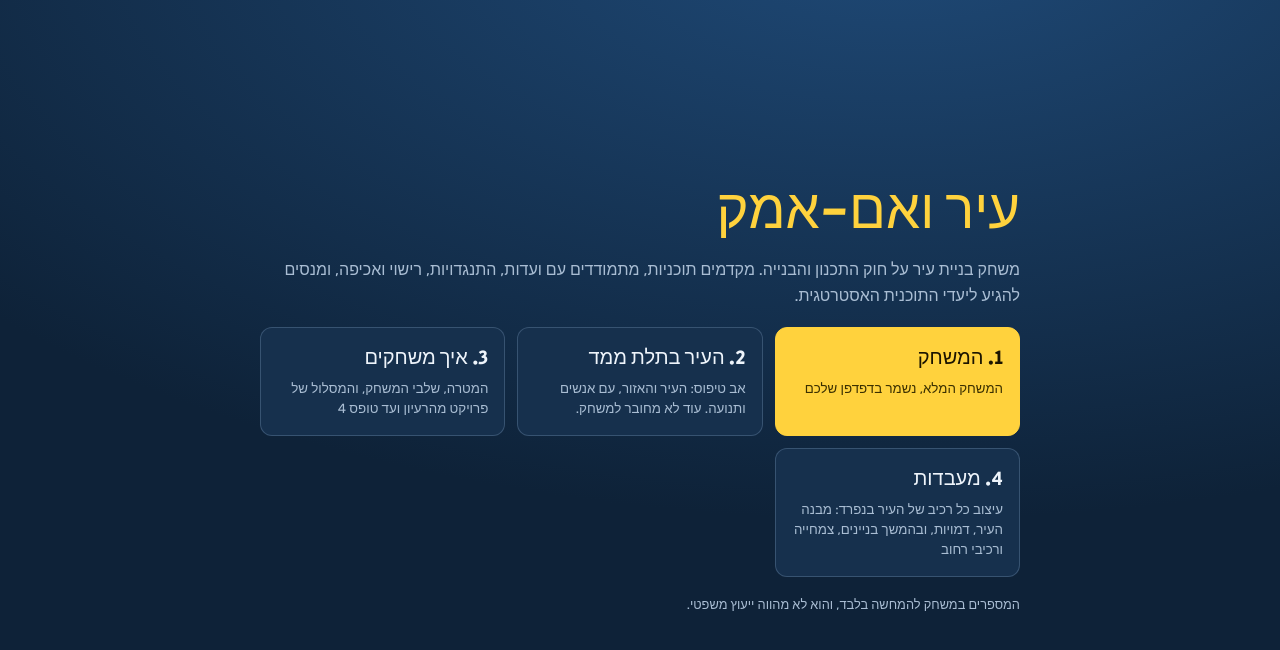
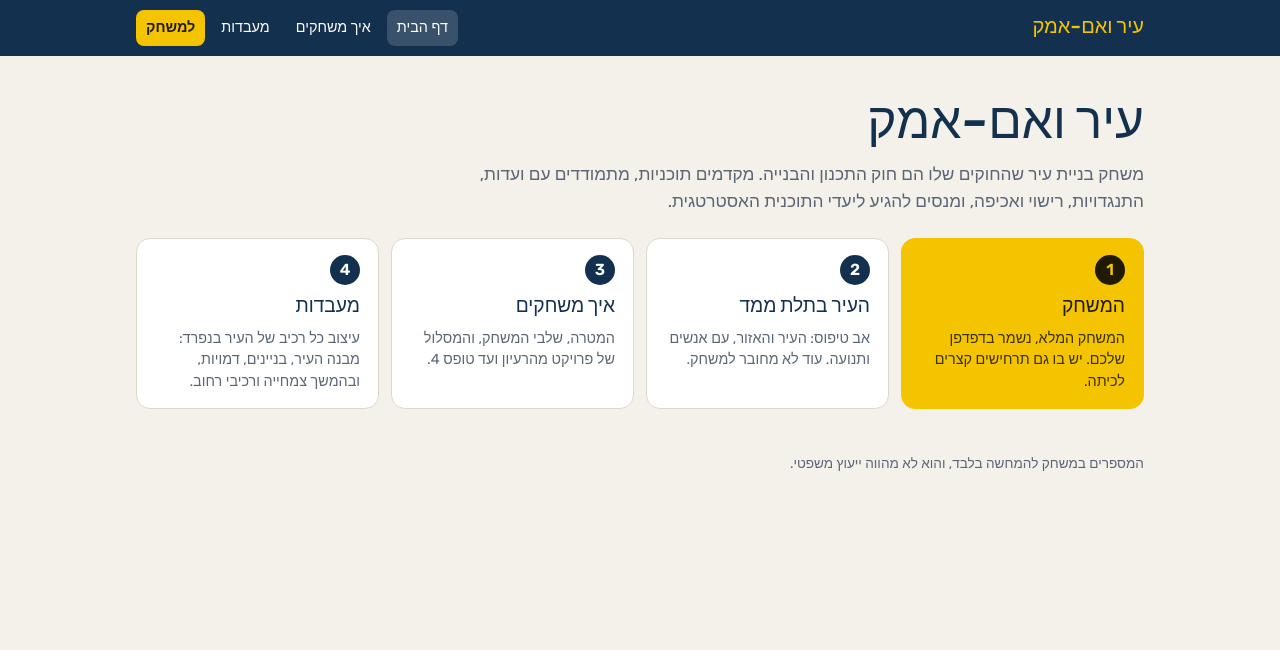
Before and after one commit to adishalem/Adi-s-planning-game, a plain HTML site: page index.html in a window 1280 px wide. Drawn offline with Linux system fonts and the light colour scheme.

Commit message:
Home page and labs hub in the same light style as the how-to-play page, shared top bar
Co-Authored-By: Claude Opus 5.5 <noreply@anthropic.com>

```diff
--- a/index.html
+++ b/index.html
@@ -3,33 +3,46 @@
 <meta charset="utf-8">
 <meta name="viewport" content="width=device-width, initial-scale=1, viewport-fit=cover">
 <title>עיר ואם-אמק</title>
-<link rel="stylesheet" href="https://fonts.googleapis.com/css2?family=Secular+One&family=Rubik:wght@400;500&display=swap">
+<link rel="stylesheet" href="https://fonts.googleapis.com/css2?family=Secular+One&family=Rubik:wght@400;500;600&display=swap">
 <style>
-:root{--bg:#0e2238;--card:#16304d;--line:rgba(173,205,240,.22);--ink:#eef4fb;--muted:#a9bdd3;--accent:#ffd23d;--accent-ink:#1b1400;color-scheme:dark}
-body{margin:0;min-height:100vh;background:radial-gradient(1200px 600px at 70% -10%,#1f4a78,var(--bg));color:var(--ink);font-family:Rubik,Arial,sans-serif;display:flex;align-items:center;justify-content:center;padding:24px 16px;box-sizing:border-box}
-main{width:min(760px,100%);display:grid;gap:18px}
-h1{margin:0;font-family:"Secular One",Rubik,sans-serif;font-weight:400;font-size:clamp(2.2rem,7vw,3.4rem);color:var(--accent);line-height:1}
-h2{margin:6px 0 0;font-family:"Secular One",Rubik,sans-serif;font-weight:400;font-size:1.3rem}
-p{margin:0;color:var(--muted);line-height:1.6}
-.cards{display:grid;grid-template-columns:repeat(auto-fit,minmax(210px,1fr));gap:12px}
-.card{display:grid;gap:6px;align-content:start;padding:16px;border:1px solid var(--line);border-radius:12px;background:var(--card);color:var(--ink);text-decoration:none}
-.card b{font-family:"Secular One",Rubik,sans-serif;font-weight:400;font-size:1.25rem}
-.card small{color:var(--muted);line-height:1.5}
-.card .tag{justify-self:start;font-size:.72rem;padding:2px 8px;border-radius:99px;background:rgba(255,210,61,.16);color:var(--accent)}
-a.card.pri{background:var(--accent);color:var(--accent-ink);border-color:var(--accent)}a.card.pri small{color:#3b3000}
-a.card:hover{border-color:#fff}a.card:focus-visible,a.back:focus-visible{outline:2px solid var(--accent);outline-offset:3px}
-div.card{opacity:.6}
-a.back{color:var(--accent);justify-self:start}
+:root{--bg:#f3f1ea;--card:#fff;--ink:#16263a;--muted:#5a6676;--line:#dcd8cc;--accent:#f5c400;--accent-ink:#1f1a00;--navy:#14304f;color-scheme:light}
+*{box-sizing:border-box}
+body{margin:0;background:var(--bg);color:var(--ink);font-family:Rubik,Arial,sans-serif;line-height:1.6}
+.wrap{width:min(1040px,100%);margin:0 auto;padding:0 16px}
+header.top{background:var(--navy);color:#fff}
+header.top .wrap{display:flex;align-items:center;justify-content:space-between;gap:12px;min-height:56px;flex-wrap:wrap}
+header.top b{font-family:"Secular One",Rubik,sans-serif;font-weight:400;font-size:1.25rem;color:var(--accent)}
+header.top nav{display:flex;gap:6px;flex-wrap:wrap}
+header.top nav a{color:#fff;text-decoration:none;padding:6px 10px;border-radius:8px;font-size:.9rem}
+header.top nav a:hover{background:rgba(255,255,255,.12)}
+header.top nav a[aria-current="page"]{background:rgba(255,255,255,.16)}
+header.top nav a.pri{background:var(--accent);color:var(--accent-ink);font-weight:600}
+a:focus-visible{outline:2px solid var(--navy);outline-offset:2px}header.top a:focus-visible{outline-color:var(--accent)}
+main{padding:40px 0 44px}
+h1{margin:0 0 10px;font-family:"Secular One",Rubik,sans-serif;font-weight:400;font-size:clamp(2rem,6vw,3.1rem);line-height:1.1;color:var(--navy)}
+h2{margin:30px 0 10px;font-family:"Secular One",Rubik,sans-serif;font-weight:400;font-size:1.5rem;color:var(--navy)}
+p.lead{margin:0 0 22px;color:var(--muted);font-size:1.08rem;max-width:62ch}
+.cards{display:grid;grid-template-columns:repeat(auto-fit,minmax(220px,1fr));gap:12px}
+.card{display:grid;gap:6px;align-content:start;padding:16px 18px;border:1px solid var(--line);border-radius:14px;background:var(--card);color:var(--ink);text-decoration:none}
+.card b{font-family:"Secular One",Rubik,sans-serif;font-weight:400;font-size:1.2rem;color:var(--navy)}
+.card small{color:var(--muted);line-height:1.5;font-size:.9rem}
+.card .num{display:inline-grid;place-items:center;width:30px;height:30px;border-radius:50%;background:var(--navy);color:#fff;font-weight:600}
+.card .tag{justify-self:start;font-size:.74rem;padding:2px 9px;border-radius:99px;background:#fff4c2;color:#5c4400;font-weight:600}
+a.card:hover{border-color:var(--navy)}
+a.card.pri{background:var(--accent);border-color:var(--accent)}a.card.pri b{color:var(--accent-ink)}a.card.pri small{color:#3b3000}a.card.pri .num{background:var(--accent-ink);color:var(--accent)}
+div.card{opacity:.7}
+footer{padding:0 0 40px;color:var(--muted);font-size:.85rem}
 </style>
-<main>
+<header class="top"><div class="wrap"><b>עיר ואם-אמק</b><nav aria-label="ניווט באתר"><a href="index.html" aria-current="page">דף הבית</a><a href="process-map.html">איך משחקים</a><a href="labs.html">מעבדות</a><a class="pri" href="game.html">למשחק</a></nav></div></header>
+<main><div class="wrap">
   <h1>עיר ואם-אמק</h1>
-  <p>משחק בניית עיר על חוק התכנון והבנייה. מקדמים תוכניות, מתמודדים עם ועדות, התנגדויות, רישוי ואכיפה, ומנסים להגיע ליעדי התוכנית האסטרטגית.</p>
+  <p class="lead">משחק בניית עיר שהחוקים שלו הם חוק התכנון והבנייה. מקדמים תוכניות, מתמודדים עם ועדות, התנגדויות, רישוי ואכיפה, ומנסים להגיע ליעדי התוכנית האסטרטגית.</p>
   <div class="cards">
-    <a class="card pri" href="game.html"><b>1. המשחק</b><small>המשחק המלא, נשמר בדפדפן שלכם</small></a>
-    <a class="card" href="city3d.html"><b>2. העיר בתלת ממד</b><small>אב טיפוס: העיר והאזור, עם אנשים ותנועה. עוד לא מחובר למשחק.</small></a>
-    <a class="card" href="process-map.html"><b>3. איך משחקים</b><small>המטרה, שלבי המשחק, והמסלול של פרויקט מהרעיון ועד טופס 4</small></a>
-    <a class="card" href="labs.html"><b>4. מעבדות</b><small>עיצוב כל רכיב של העיר בנפרד: מבנה העיר, דמויות, ובהמשך בניינים, צמחייה ורכיבי רחוב</small></a>
+    <a class="card pri" href="game.html"><span class="num">1</span><b>המשחק</b><small>המשחק המלא, נשמר בדפדפן שלכם. יש בו גם תרחישים קצרים לכיתה.</small></a>
+    <a class="card" href="city3d.html"><span class="num">2</span><b>העיר בתלת ממד</b><small>אב טיפוס: העיר והאזור, עם אנשים ותנועה. עוד לא מחובר למשחק.</small></a>
+    <a class="card" href="process-map.html"><span class="num">3</span><b>איך משחקים</b><small>המטרה, שלבי המשחק, והמסלול של פרויקט מהרעיון ועד טופס 4.</small></a>
+    <a class="card" href="labs.html"><span class="num">4</span><b>מעבדות</b><small>עיצוב כל רכיב של העיר בנפרד: מבנה העיר, בניינים, דמויות, ובהמשך צמחייה ורכיבי רחוב.</small></a>
   </div>
-  <p style="font-size:.8rem">המספרים במשחק להמחשה בלבד, והוא לא מהווה ייעוץ משפטי.</p>
-</main>
+</div></main>
+<footer><div class="wrap">המספרים במשחק להמחשה בלבד, והוא לא מהווה ייעוץ משפטי.</div></footer>
 </html>
```
Also changed, not shown: labs.html (+34 -24 lines), process-map.html (+2 -1 lines).
